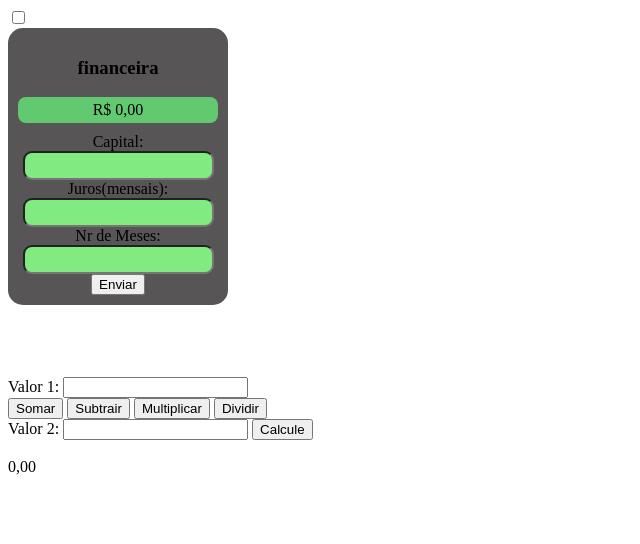
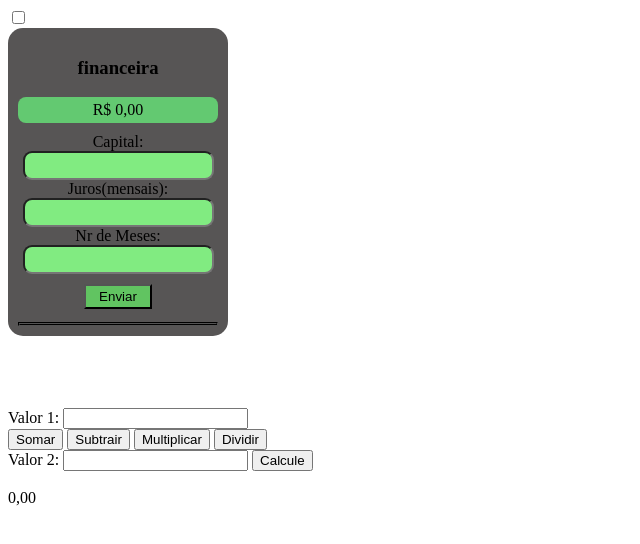
Before and after one commit to tanakinha31/primeiroa_3t, a plain HTML site: page index.html in a window 1280 px wide. Shown: the whole page, without its empty margins (0-640 px from the left). Drawn offline with Linux system fonts and the light colour scheme.

Commit message:
Update geral.css

```diff
--- a/geral.css
+++ b/geral.css
@@ -12,6 +12,11 @@ color: black;
 border-radius: 9px;
 padding: 5px;
 }
+.calculadora input :focus{
+    background: white;
+    color: black;
+}
+
 #sptotal {
     background: rgb(99, 201, 113);
     color: black;
@@ -20,3 +25,24 @@ padding: 5px;
     margin-bottom: 10px;
 
 }
+.calculadora button {
+margin-top: 10px;
+background: rgb(97, 196, 97);
+color: black;
+padding: 3px 13px;
+
+}
+.calculadora button:hover {
+    background: white;
+    color: black;
+    cursor: pointer;
+}
+#splistameses {
+    text-align: start;
+    border-style:groove;
+    border-color: black;
+    border-width: 2px;
+    color: rgb(0, 0, 0);
+    background: rgb(117, 238, 125);
+    margin-top: 13px;
+}
```
